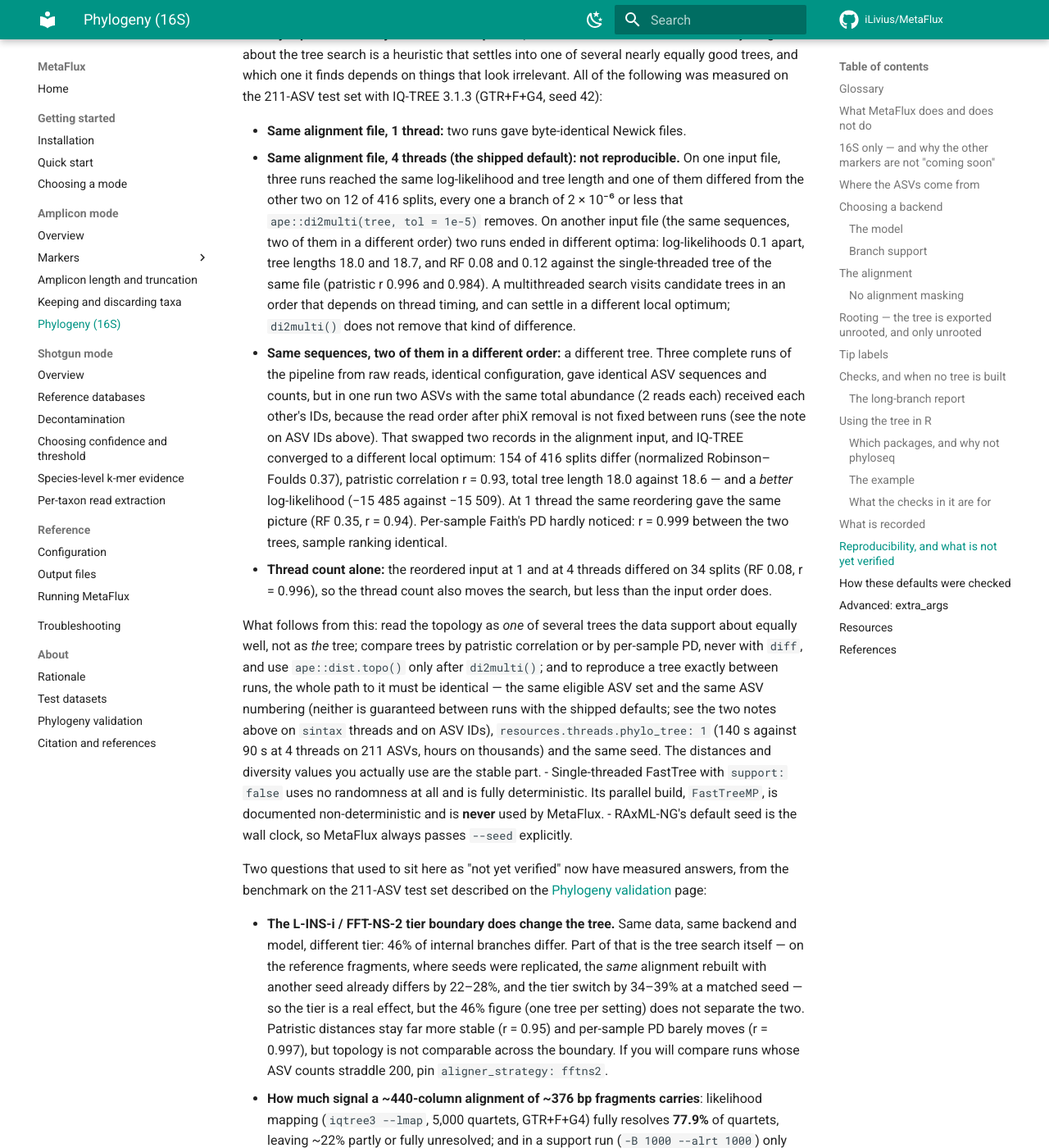
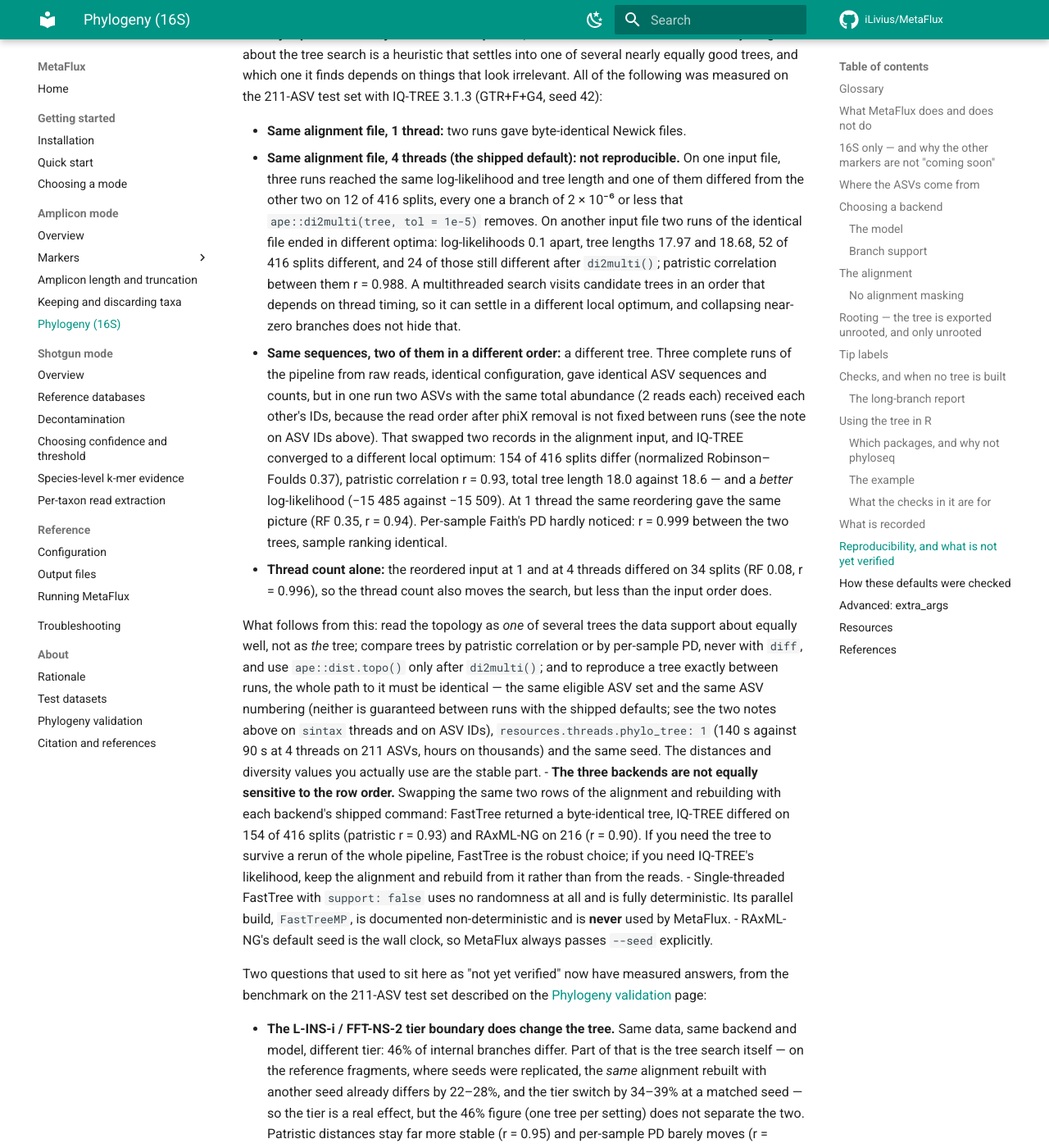
Before and after one commit to iLivius/MetaFlux, an MkDocs documentation site: the page built from docs/amplicon/phylogeny.md, in a window 1280 px wide and 1400 px high, scrolled down 20540 px. Shown: the whole window at 82% size. Built offline with MkDocs 1.6.1 and Material for MkDocs 9.7.7, drawn with Linux system fonts in a browser that asks for light colours; comment, search, counter and statistics services are not loaded.

Commit message:
Docs: read order is the third source of run-to-run difference
The reproducibility pages credited every difference between two runs to a
seeded random draw. There is a third source the seed does not touch: bowtie2
removes phiX on several threads and writes the surviving pairs in whatever
order they finish, so each run hands DADA2 the same reads in a different
sequence (70-89% of records in a different position on the test set, pairing
intact). DADA2 keeps the input order for abundance ties, so two ASVs with
equal counts can swap IDs and seqs.fasta differs byte-wise with nothing
biological changed. Troubleshooting and the seed note in the configuration
reference now say this and tell the reader to compare runs by sequence.

Phylogeny page:
- the run-to-run difference between two 4-thread IQ-TREE runs of the same
  alignment file is given directly (52 of 416 splits, 24 after di2multi,
  tree length 17.97 vs 18.68, patristic r 0.988) instead of via the
  single-threaded tree;
- the three backends are not equally sensitive to the order of the alignment
  rows: swapping two rows leaves FastTree byte-identical, moves IQ-TREE by
  154 of 416 splits and RAxML-NG by 216. Measured with each backend's shipped
  command; stated with the practical consequence.

```diff
--- a/docs/amplicon/phylogeny.md
+++ b/docs/amplicon/phylogeny.md
@@ -847,12 +847,12 @@ irrelevant. All of the following was measured on the 211-ASV test set with IQ-TR
   input file, three runs reached the same log-likelihood and tree length and one of
   them differed from the other two on 12 of 416 splits, every one a branch of
   2 × 10⁻⁶ or less that `ape::di2multi(tree, tol = 1e-5)` removes. On another input
-  file (the same sequences, two of them in a different order) two runs ended in
-  different optima: log-likelihoods 0.1 apart, tree lengths 18.0 and 18.7, and RF 0.08
-  and 0.12 against the single-threaded tree of the same file (patristic r 0.996 and
-  0.984). A multithreaded search visits candidate trees in an order that depends on
-  thread timing, and can settle in a different local optimum; `di2multi()` does not
-  remove that kind of difference.
+  file two runs of the identical file ended in different optima: log-likelihoods 0.1
+  apart, tree lengths 17.97 and 18.68, 52 of 416 splits different, and 24 of those
+  still different after `di2multi()`; patristic correlation between them r = 0.988. A
+  multithreaded search visits candidate trees in an order that depends on thread
+  timing, so it can settle in a different local optimum, and collapsing near-zero
+  branches does not hide that.
 - **Same sequences, two of them in a different order:** a different tree. Three complete
   runs of the pipeline from raw reads, identical configuration, gave identical ASV
   sequences and counts, but in one run two ASVs with the same total abundance (2 reads
@@ -876,6 +876,12 @@ with the shipped defaults; see the two notes above on `sintax` threads and on AS
 `resources.threads.phylo_tree: 1` (140 s against 90 s at 4 threads on 211 ASVs, hours
 on thousands) and the same seed. The distances and diversity values you actually use
 are the stable part.
+- **The three backends are not equally sensitive to the row order.** Swapping the same
+  two rows of the alignment and rebuilding with each backend's shipped command: FastTree
+  returned a byte-identical tree, IQ-TREE differed on 154 of 416 splits (patristic
+  r = 0.93) and RAxML-NG on 216 (r = 0.90). If you need the tree to survive a rerun of
+  the whole pipeline, FastTree is the robust choice; if you need IQ-TREE's likelihood,
+  keep the alignment and rebuild from it rather than from the reads.
 - Single-threaded FastTree with `support: false` uses no randomness at all and is fully
   deterministic. Its parallel build, `FastTreeMP`, is documented non-deterministic and is
   **never** used by MetaFlux.
```
Also changed, not shown: docs/reference/configuration.md (+9 -4 lines), docs/troubleshooting.md (+16 -2 lines).
